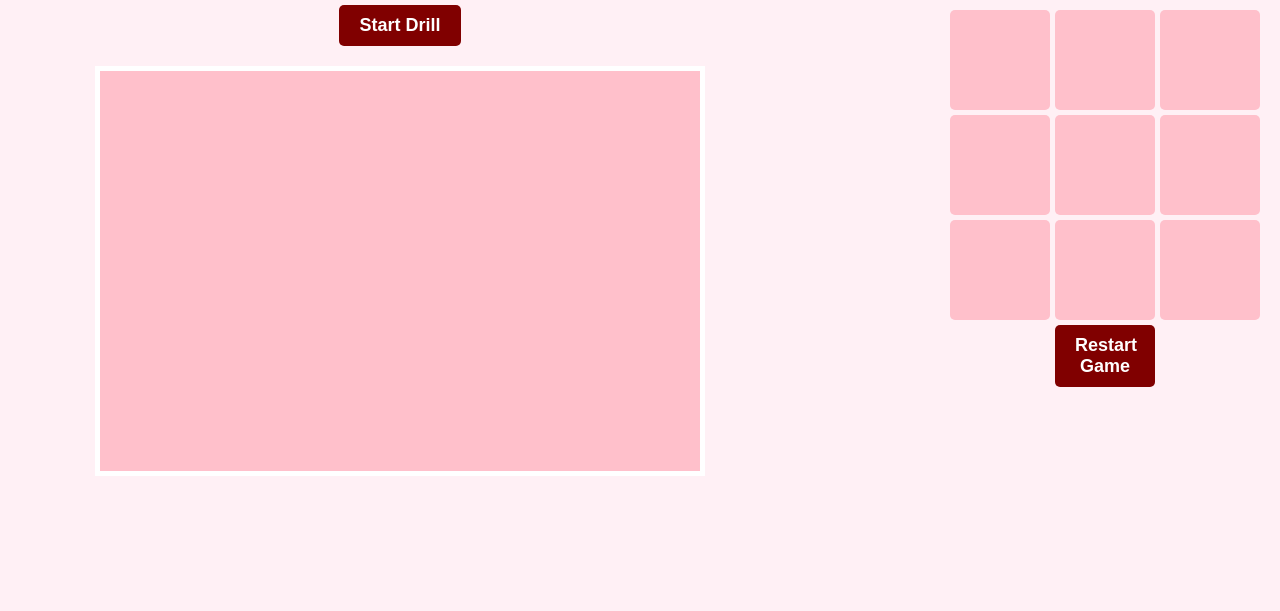
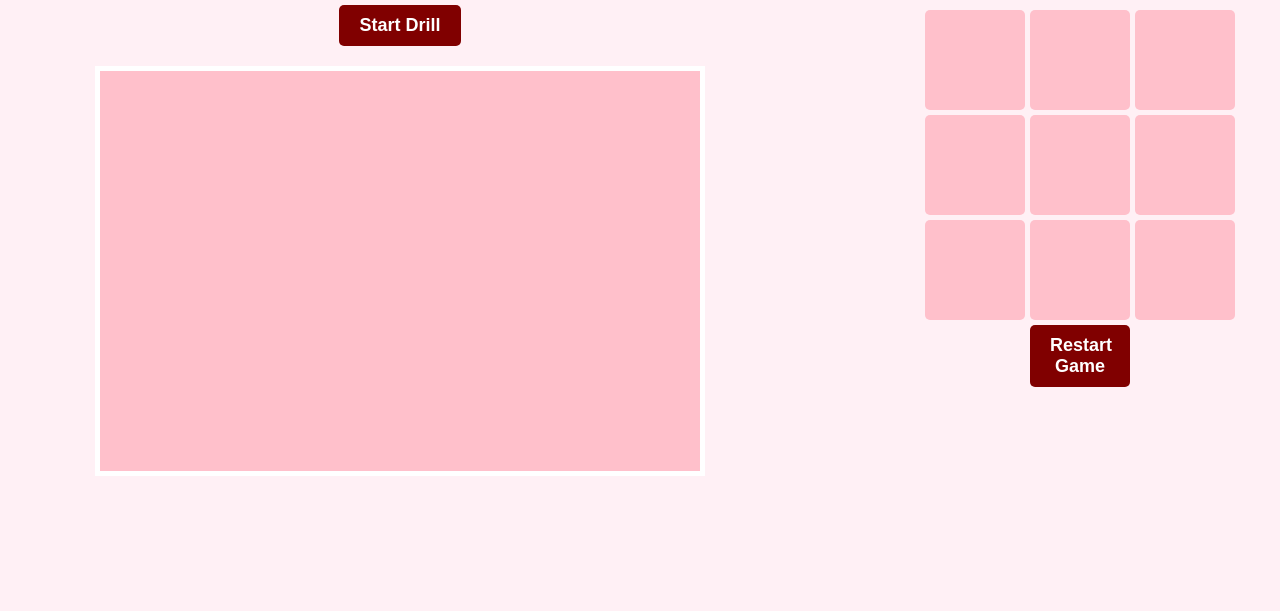
Before and after one commit to samoli1130/samoli1130.github.io, a plain HTML site: page project/final_project/minigame/index.html in a window 1280 px wide. Shown: the part 189-800 px from the top of the page. Drawn offline with Linux system fonts and the light colour scheme.

Commit message:
margin of tictactoe

```diff
--- a/project/final_project/minigame/style.css
+++ b/project/final_project/minigame/style.css
@@ -145,7 +145,7 @@ button:disabled {
     display: grid;
     grid-template-columns: repeat(3, 100px);
     gap: 5px;
-    margin-right:0;
+    margin-right: 25px;
     margin-left:auto;
 
 
```
